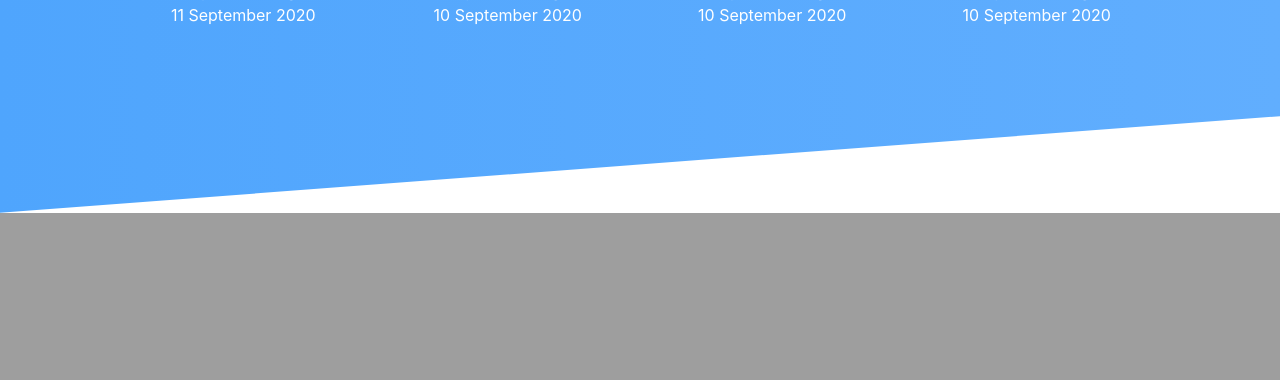
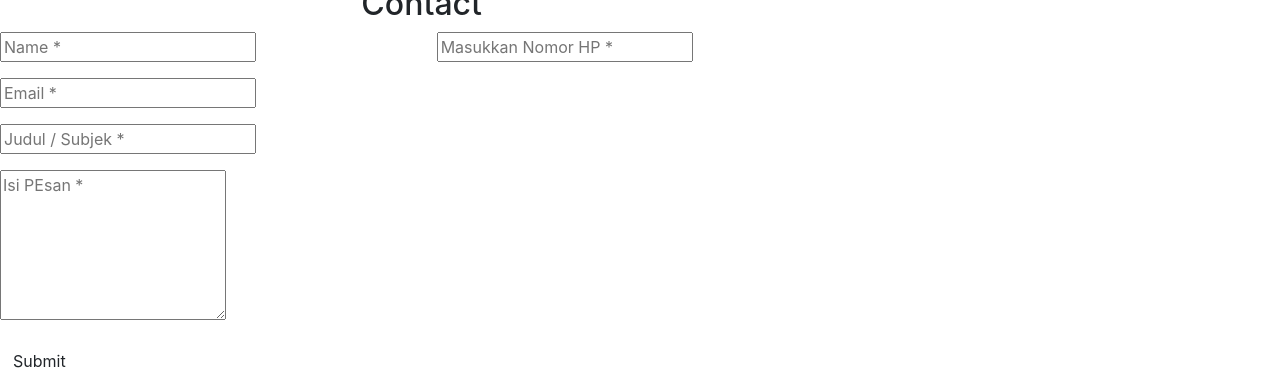
Before and after one commit to aliefda/hackathon_sevima, a CodeIgniter app: page /codeigniter/index.php/admin/overview/index in a window 1280 px wide. Shown: the part 2630-3010 px from the top of the page. Before the commit the page ends 2843 px from the top, so only its background shows below. Run offline with CodeIgniter, Linux system fonts and the light colour scheme.

Commit message:
fifth-commit

```diff
--- a/application/views/admin/overview.php
+++ b/application/views/admin/overview.php
@@ -151,39 +151,59 @@
             </div>
           </div>
 
+          <div class="my-5"></div>
+
 <div class="container-fluid" style="background: linear-gradient(to right, #4FA5FD, #61AEFE); -webkit-clip-path: polygon(100% 0, 100% 93%, 0 100%, 0 7%);">
-  <div class="text-center" style="padding-top: 150px;">
-    <form class="search" style="	padding-left: 23px; font-size: 13px; color: #A9A9A9; width: 700px; height: 40px;border: 1px solid white; border-radius: 30px; outline: none; transition: .3s;">
-      <input type="text" placeholder="Telusuri info atau topik" class="img-fluid">
-    </form>
-  </div>
-
-  <div class="tpc text-center text-white">
+  <div class="tpc text-center text-white" style="padding-top: 150px;">
       <h1>Informasi Terkini</h1>
   </div>
   <div class="container" style="padding-bottom: 70px;">
     <center>
       <div style="width: 260px;display: inline-block; ">
         <div class="topic img-fluid text-white">
-          <a href="https://covid19.go.id/p/berita/infografis-covid-19-11-september-2020" id="isi"><img src="img/layer11.png" id="gambarlogo"><img src="img/rectangle3.png" id="bg2"><img src="img/layer 6.png" id="bg1"></a>
+          <a href="https://covid19.go.id/p/berita/infografis-covid-19-11-september-2020" id="isi"><img src="https://covid19.go.id/storage/app/uploads/public/5f5/b45/3eb/5f5b453ebd278721072603.png"
+          id="gambarlogo"
+          style="position: relative;
+          border-radius: 10px;
+          z-index: 1;
+          width: 250px;
+          height: 150px;"></a>
           <p>Informasi perkembangan covid<br>11 September 2020</p>
         </div>
       </div>
       <div style="width: 260px;display: inline-block; ">
         <div class="topic img-fluid text-white">
-          <a href="https://covid19.go.id/p/berita/jubir-covid-lima-minggu-terakhir-dki-zona-merah" id="isi"><img src="img/layer11.png" id="gambarlogo"><img src="img/rectangle3.png" id="bg2"><img src="img/layer 7.png" id="bg1"></a>
+          <a href="https://covid19.go.id/p/berita/jubir-covid-lima-minggu-terakhir-dki-zona-merah" id="isi"><img src="https://covid19.go.id/storage/app/uploads/public/5f5/a9b/045/5f5a9b0455520722714238.jpeg"
+          id="gambarlogo"
+          style="position: relative;
+          border-radius: 10px;
+          z-index: 1;
+          width: 250px;
+          height: 150px;"></a>
           <p>Informasi perkembangan covid<br>10 September 2020</p>
         </div>
       </div>
       <div style="width: 260px;display: inline-block; ">
         <div class="topic img-fluid text-white">
-          <a href="https://covid19.go.id/p/berita/kasus-aktif-di-indonesia-masih-lebih-baik-dari-rata-rata-dunia" id="isi"><img src="img/layer11.png" id="gambarlogo"><img src="img/rectangle3.png" id="bg2"><img src="img/layer 8.png" id="bg1"></a>
+          <a href="https://covid19.go.id/p/berita/kasus-aktif-di-indonesia-masih-lebih-baik-dari-rata-rata-dunia" id="isi"><img src="https://covid19.go.id/storage/app/uploads/public/5f5/a9b/3f3/5f5a9b3f34ebf697942252.jpeg"
+          id="gambarlogo"
+          style="position: relative;
+          border-radius: 10px;
+          z-index: 1;
+          width: 250px;
+          height: 150px;"></a>
           <p>Informasi perkembangan covid<br>10 September 2020</p>
         </div>
       </div>
       <div style="width: 260px;display: inline-block;margin-bottom: 100px; ">
         <div class="topic img-fluid text-white">
-          <a href="https://covid19.go.id/p/berita/standarisasi-harga-tes-pcr-sedang-dirumuskan" id="isi"><img src="img/layer11.png" id="gambarlogo"><img src="img/rectangle3.png" id="bg2"><img src="img/layer 9.png" id="bg1"></a>
+          <a href="https://covid19.go.id/p/berita/standarisasi-harga-tes-pcr-sedang-dirumuskan" id="isi"><img src="https://covid19.go.id/storage/app/uploads/public/5f5/a9a/525/5f5a9a5259e9e939231645.jpeg"
+          id="gambarlogo"
+          style="position: relative;
+          border-radius: 10px;
+          z-index: 1;
+          width: 250px;
+          height: 150px;"></a>
           <p>Informasi perkembangan covid<br>10 September 2020</p>
         </div>
       </div>
@@ -191,6 +211,71 @@
   </div>
 </div>
 
+<section id="homepage" class="home page-section parallax-1 overlay-light-alpha-10" style="padding-top: 70px;">
+	<div class="table-content">
+		<div class="text-center">
+			<h2><span class="">Hubungi kami di Call Center </br></br></span></h2>
+				<h2><a href="tel:02863303121"><span class="btn btn-danger text-white">(0286) 3303121 (Call Center)</span></a></h2>
+				<h2><a href="whatsapp://send?text=Hello&phone=+628112600121"><span class="btn btn-danger text-white">08112600121 (Call Center)</span></a></h2>
+				<h2><a href="tel:081327234282"><span class="btn btn-warning text-white">081327234282 (dinkes)</span></a></h2>
+				<h2><a href="tel:082138117495"><span class="btn btn-warning text-white">082138117495 (dinkes)</span></a></h2>
+        <h2><a href="tel:081327291428"><span class="btn btn-warning text-white">081327291428 (dinkes)</span></a></h2>
+          </br></br>
+        <h2><span class="">Atau isi form dibawah ini</br></span></h2>
+		</div>
+	</div>
+</section>
+
+<div class="my-5"></div>
+
+<div class="row">
+	<div class="col-md-8 col-md-offset-2">
+			<div class="blog-item clearfix">
+				<div class="comments-heading text-center mb-30">
+					<hgroup>
+						<h2 class="font-face1 section-heading">Contact</h2>
+					</hgroup>
+				</div>
+				<form method="post" action="https://corona.wonosobokab.go.id/contact/send" role="form" class="form">
+					<div class="row">
+						<div class="col-md-6">
+							<div class="form-group">
+								 <input type="text" name="name" class="full_width" placeholder="Name *" maxlength="100" required="">
+						  </div>
+				    </div>
+
+						<div class="col-md-6">
+							<div class="form-group">
+								<input type="text" name="hp" class="full_width" placeholder="Masukkan Nomor HP *" maxlength="100" required="">
+							</div>
+						</div>
+
+						<div class="col-md-12">
+							<div class="form-group">
+								<input type="email" name="email" class="full_width" placeholder="Email *" maxlength="100" required="">
+							</div>
+						</div>
+
+            <div class="col-md-12">
+							<div class="form-group">
+								<input type="text" name="subject" class="full_width" placeholder="Judul / Subjek *" maxlength="100" required="">
+							</div>
+						</div>
+
+            <div class="col-md-12">
+							<div class="form-group">
+								<textarea name="message" class="full_width" rows="6" placeholder="Isi PEsan *" maxlength="400" required></textarea>
+							</div>
+						</div>
+
+            <div class="col-md-12 center-xs">
+							<button type="submit" class="btn bg-black white-color">
+								Submit
+							</button>
+						</div>
+						</div>
+          </form>
+        </div>
 
 
   <script src="https://code.jquery.com/jquery-3.5.1.slim.min.js" integrity="sha384-DfXdz2htPH0lsSSs5nCTpuj/zy4C+OGpamoFVy38MVBnE+IbbVYUew+OrCXaRkfj" crossorigin="anonymous"></script>
```
Lines whose indentation alone changed are shown as unchanged.
